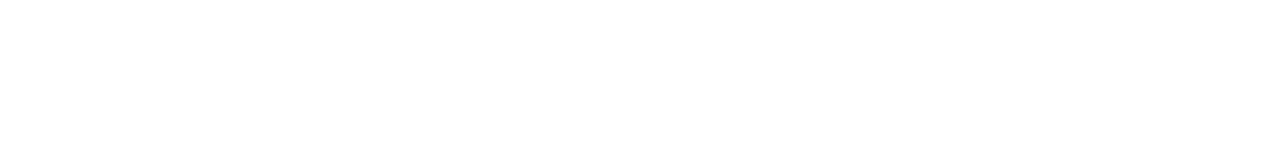
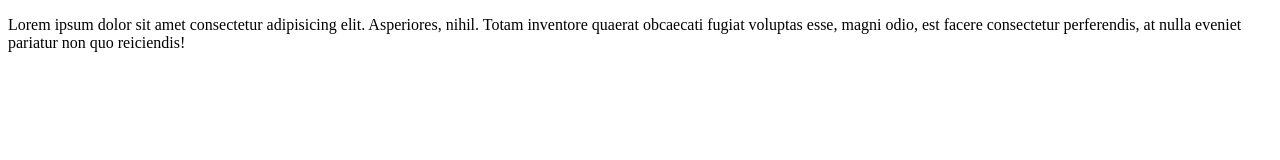
Before and after one commit to Minahil111/friday-repo-3, a plain HTML site: page index.html in a window 1280 px wide. Drawn offline with Linux system fonts and the light colour scheme.

Commit message:
added paragraph

```diff
--- a/index.html
+++ b/index.html
@@ -6,6 +6,8 @@
     <title>Tanya's Webpage</title>
 </head>
 <body>
+    <p>Lorem ipsum dolor sit amet consectetur adipisicing elit. Asperiores, nihil. Totam inventore quaerat obcaecati fugiat voluptas esse, magni odio, est facere consectetur perferendis, at nulla eveniet pariatur non quo reiciendis!
 
+    </p>
 </body>
 </html>
```
